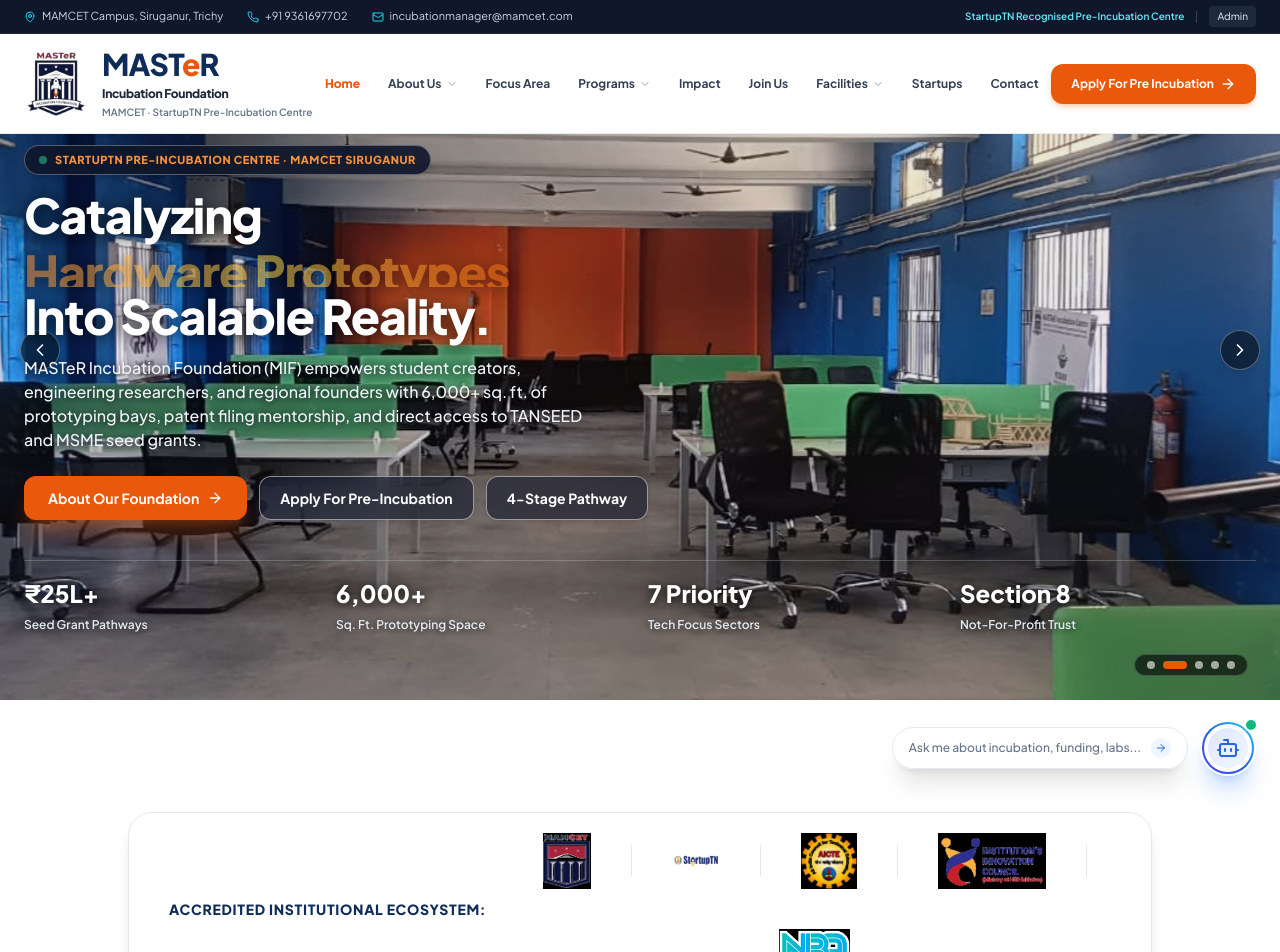
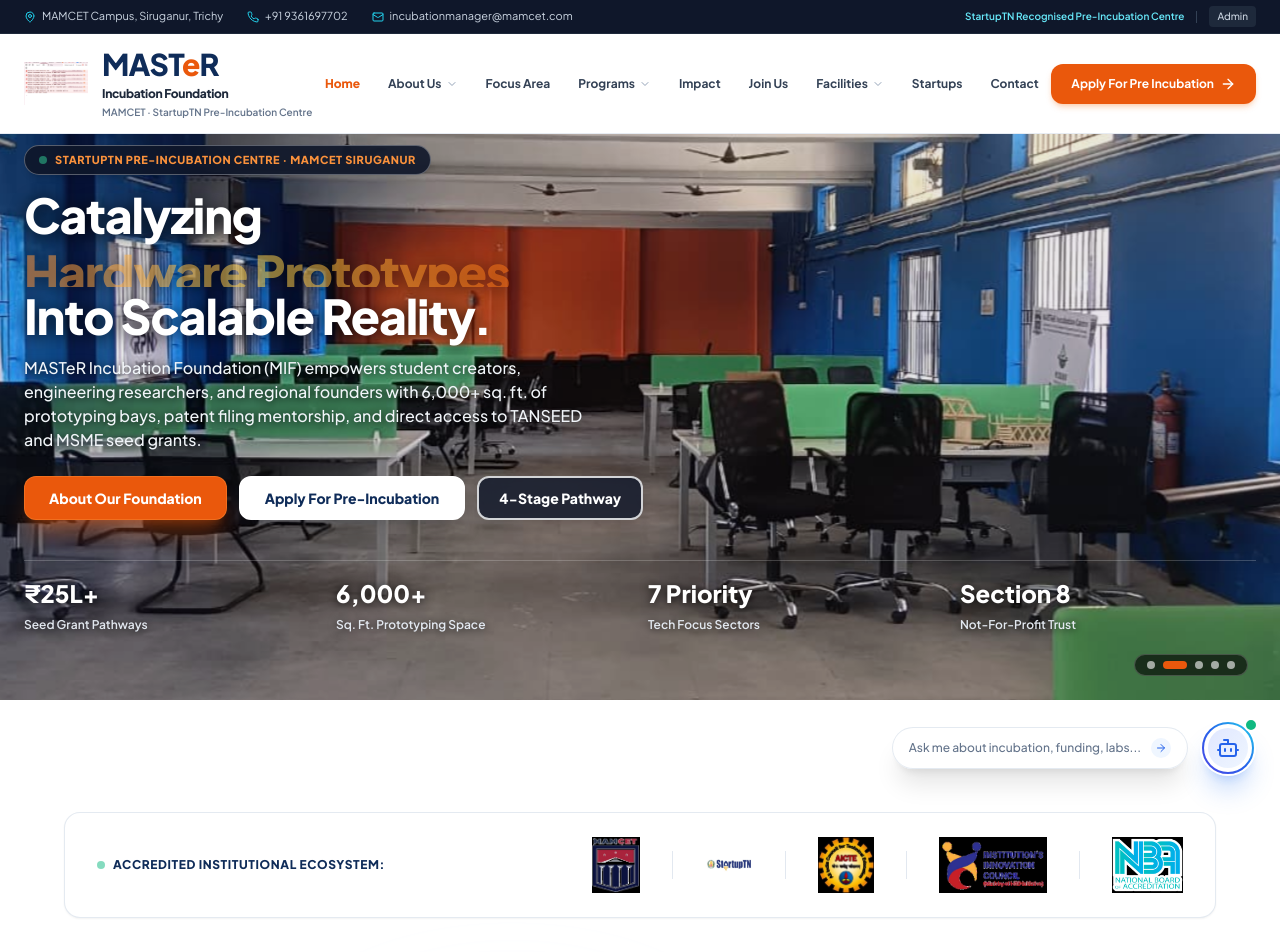
Before and after one commit to MOHAMEDYUNUS-A/incubation, a Next.js app: page / in a window 1280 px wide. Shown: the top 952 px of the page. Built offline with nearby package versions, Linux system fonts and the light colour scheme.

Commit message:
feat: update official logo, add hero item transitions, remove hero SVGs, improve button contrast & hover UI, and fix accredited logos wrap

```diff
--- a/src/app/globals.css
+++ b/src/app/globals.css
@@ -178,12 +178,15 @@
 
 .animate-float {
   animation: float-gentle 5.5s ease-in-out infinite;
+  will-change: transform;
 }
 
 .animate-float-delayed {
   animation: float-gentle 6.5s ease-in-out 1.2s infinite;
+  will-change: transform;
 }
 
 .animate-float-reverse {
   animation: float-reverse 6s ease-in-out infinite;
+  will-change: transform;
 }
--- a/src/components/hero/Hero.tsx
+++ b/src/components/hero/Hero.tsx
@@ -3,13 +3,6 @@
 import React, { useState, useEffect } from "react";
 import Link from "next/link";
 import { motion, AnimatePresence } from "framer-motion";
-import {
-  ArrowRight,
-  ChevronLeft,
-  ChevronRight,
-  Sparkles,
-} from "lucide-react";
-import { Button } from "@/components/ui/button";
 import { useSiteContent } from "@/context/ContentContext";
 
 const ROTATING_TEXTS = [
@@ -85,23 +78,6 @@ export default function Hero({ onOpenAI }: { onOpenAI?: () => void }) {
           />
         </AnimatePresence>
 
-        {/* Carousel Slider Controls */}
-        <button
-          onClick={handlePrevImage}
-          aria-label="Previous Campus Photo"
-          className="absolute left-3 sm:left-5 top-1/2 -translate-y-1/2 z-20 w-9 h-9 sm:w-10 sm:h-10 rounded-full bg-black/50 hover:bg-black/80 text-white backdrop-blur-md border border-white/30 flex items-center justify-center transition-all duration-200 shadow-lg hover:scale-110"
-        >
-          <ChevronLeft className="w-5 h-5" />
-        </button>
-
-        <button
-          onClick={handleNextImage}
-          aria-label="Next Campus Photo"
-          className="absolute right-3 sm:right-5 top-1/2 -translate-y-1/2 z-20 w-9 h-9 sm:w-10 sm:h-10 rounded-full bg-black/50 hover:bg-black/80 text-white backdrop-blur-md border border-white/30 flex items-center justify-center transition-all duration-200 shadow-lg hover:scale-110"
-        >
-          <ChevronRight className="w-5 h-5" />
-        </button>
-
         {/* Carousel Slide Indicators with Orange Active Pill */}
         <div className="absolute bottom-4 sm:bottom-6 right-4 sm:right-8 z-20 flex items-center gap-2 px-3 py-1.5 rounded-full bg-black/60 backdrop-blur-md border border-white/20">
           {heroImages.map((_, idx) => (
@@ -119,19 +95,29 @@ export default function Hero({ onOpenAI }: { onOpenAI?: () => void }) {
         </div>
       </div>
 
-      {/* Main Foreground Content: Clean Typography Directly on Hero (Zero Bounding Box BG) */}
+      {/* Main Foreground Content: Clean Typography Directly on Hero with Staggered Transitions */}
       <div className="relative z-10 container max-w-7xl mx-auto px-4 sm:px-6 my-auto">
         <div className="max-w-xl sm:max-w-2xl text-white">
-          {/* Institutional Top Badge */}
-          <div className="inline-flex items-center gap-2 px-3.5 py-1.5 rounded-full bg-slate-900/90 backdrop-blur-md border border-white/30 text-white text-xs font-semibold mb-4 shadow-md">
+          {/* Institutional Top Badge with Smooth Entrance Transition */}
+          <motion.div
+            initial={{ opacity: 0, y: 15 }}
+            animate={{ opacity: 1, y: 0 }}
+            transition={{ duration: 0.45, delay: 0.1, ease: "easeOut" }}
+            className="inline-flex items-center gap-2 px-3.5 py-1.5 rounded-full bg-slate-900/90 backdrop-blur-md border border-white/30 text-white text-xs font-semibold mb-4 shadow-md"
+          >
             <span className="w-2 h-2 rounded-full bg-emerald-400 animate-pulse" />
             <span className="text-orange-400 font-extrabold uppercase tracking-wider text-[10px] sm:text-[11px]">
               {badgeText}
             </span>
-          </div>
+          </motion.div>
 
-          {/* Minimized Headline (Zero Box Background) */}
-          <h1 className="text-2xl sm:text-3xl md:text-4xl lg:text-5xl font-black text-white tracking-tight font-display leading-[1.15] mb-4 drop-shadow-[0_2px_8px_rgba(0,0,0,0.8)]">
+          {/* Minimized Headline with Dynamic Text Rotation & Transition */}
+          <motion.h1
+            initial={{ opacity: 0, y: 18 }}
+            animate={{ opacity: 1, y: 0 }}
+            transition={{ duration: 0.5, delay: 0.2, ease: "easeOut" }}
+            className="text-2xl sm:text-3xl md:text-4xl lg:text-5xl font-black text-white tracking-tight font-display leading-[1.15] mb-4 drop-shadow-[0_2px_8px_rgba(0,0,0,0.8)]"
+          >
             Catalyzing{" "}
             <span className="inline-block relative overflow-hidden align-baseline">
               <AnimatePresence mode="wait">
@@ -149,65 +135,71 @@ export default function Hero({ onOpenAI }: { onOpenAI?: () => void }) {
             </span>
             <br />
             Into Scalable Reality.
-          </h1>
+          </motion.h1>
 
-          {/* Editorial Narrative with Drop-shadow */}
-          <p className="text-xs sm:text-sm md:text-base text-slate-100 leading-relaxed mb-6 font-medium max-w-xl drop-shadow-[0_1px_4px_rgba(0,0,0,0.9)]">
+          {/* Editorial Narrative with Drop-shadow & Transition */}
+          <motion.p
+            initial={{ opacity: 0, y: 20 }}
+            animate={{ opacity: 1, y: 0 }}
+            transition={{ duration: 0.5, delay: 0.3, ease: "easeOut" }}
+            className="text-xs sm:text-sm md:text-base text-slate-100 leading-relaxed mb-6 font-medium max-w-xl drop-shadow-[0_1px_4px_rgba(0,0,0,0.9)]"
+          >
             {narrativeText || (
               <>
                 <strong className="text-white font-bold">MASTeR Incubation Foundation (MIF)</strong> empowers student creators, researchers, and regional founders with 6,000+ sq. ft. of prototyping labs, patent filing mentorship, and direct access to TANSEED and MSME seed grants.
               </>
             )}
-          </p>
+          </motion.p>
 
-          {/* Action CTAs */}
-          <div className="flex flex-wrap items-center gap-3 mb-10">
+          {/* Action CTAs (High Contrast, Enhanced Hover UI, Zero SVGs) */}
+          <motion.div
+            initial={{ opacity: 0, y: 22 }}
+            animate={{ opacity: 1, y: 0 }}
+            transition={{ duration: 0.55, delay: 0.4, ease: "easeOut" }}
+            className="flex flex-wrap items-center gap-3 mb-10"
+          >
             <Link href="/about">
-              <Button
-                size="sm"
-                className="bg-[#ea580c] hover:bg-[#c2410c] text-white font-bold text-xs sm:text-sm px-6 h-11 rounded-xl shadow-xl shadow-orange-600/30 gap-2 transition-all"
+              <button
+                className="bg-[#ea580c] hover:bg-[#c2410c] text-white font-black text-xs sm:text-sm px-6 h-11 rounded-xl shadow-xl shadow-orange-600/35 hover:shadow-orange-600/50 hover:scale-[1.03] active:scale-[0.98] transition-all duration-200 border border-orange-400/40"
               >
-                <span>About Our Foundation</span>
-                <ArrowRight className="w-4 h-4" />
-              </Button>
+                About Our Foundation
+              </button>
             </Link>
 
             <Link href="/apply">
-              <Button
-                size="sm"
-                variant="outline"
-                className="border-white/50 bg-slate-900/60 hover:bg-slate-900/90 text-white font-bold text-xs sm:text-sm px-5 h-11 rounded-xl backdrop-blur-md transition-all shadow-md"
+              <button
+                className="bg-white hover:bg-slate-100 text-[#0f2c59] hover:text-[#ea580c] font-black text-xs sm:text-sm px-6 h-11 rounded-xl shadow-xl hover:shadow-2xl hover:scale-[1.03] active:scale-[0.98] transition-all duration-200 border-2 border-white"
               >
                 Apply For Pre-Incubation
-              </Button>
+              </button>
             </Link>
 
             <Link href="/programs">
-              <Button
-                size="sm"
-                variant="outline"
-                className="border-white/50 bg-slate-900/60 hover:bg-slate-900/90 text-white font-bold text-xs sm:text-sm px-5 h-11 rounded-xl backdrop-blur-md transition-all shadow-md"
+              <button
+                className="bg-slate-900/80 hover:bg-slate-900 text-white hover:text-white font-black text-xs sm:text-sm px-5 h-11 rounded-xl border-2 border-white/80 hover:border-white backdrop-blur-md shadow-lg hover:scale-[1.03] active:scale-[0.98] transition-all duration-200"
               >
                 4-Stage Pathway
-              </Button>
+              </button>
             </Link>
 
             {onOpenAI && (
-              <Button
+              <button
                 onClick={onOpenAI}
-                size="sm"
-                variant="ghost"
-                className="text-cyan-300 hover:text-white hover:bg-slate-900/60 text-xs px-3.5 h-11 rounded-xl gap-1.5 backdrop-blur-md hidden sm:flex border border-cyan-400/40"
+                className="bg-slate-900/80 hover:bg-slate-900 text-cyan-300 hover:text-cyan-200 font-bold text-xs px-4 h-11 rounded-xl border border-cyan-400/50 backdrop-blur-md shadow-md hidden sm:flex items-center transition-all duration-200 hover:scale-[1.03]"
               >
-                <Sparkles className="w-4 h-4 text-cyan-300" />
-                <span>AI Diagnostic</span>
-              </Button>
+                AI Diagnostic
+              </button>
             )}
-          </div>
+          </motion.div>
         </div>
 
-        {/* Minimal Stats Strip at the bottom of the Hero (Matching Reference Image 1) */}
-        <div className="pt-4 border-t border-white/20 grid grid-cols-2 sm:grid-cols-4 gap-4 text-white drop-shadow-[0_1px_4px_rgba(0,0,0,0.8)]">
+        {/* Minimal Stats Strip at the bottom of the Hero with Transition */}
+        <motion.div
+          initial={{ opacity: 0, y: 24 }}
+          animate={{ opacity: 1, y: 0 }}
+          transition={{ duration: 0.6, delay: 0.5, ease: "easeOut" }}
+          className="pt-4 border-t border-white/20 grid grid-cols-2 sm:grid-cols-4 gap-4 text-white drop-shadow-[0_1px_4px_rgba(0,0,0,0.8)]"
+        >
           <div>
             <span className="block text-xl sm:text-2xl font-black text-white font-display">₹25L+</span>
             <span className="text-slate-200 text-xs font-semibold">Seed Grant Pathways</span>
@@ -224,7 +216,7 @@ export default function Hero({ onOpenAI }: { onOpenAI?: () => void }) {
             <span className="block text-lg sm:text-2xl font-black text-white font-display">Section 8</span>
             <span className="text-slate-200 text-xs font-semibold">Not-For-Profit Trust</span>
           </div>
-        </div>
+        </motion.div>
       </div>
     </section>
   );
--- a/src/components/navigation/Navbar.tsx
+++ b/src/components/navigation/Navbar.tsx
@@ -121,7 +121,7 @@ export default function Navbar() {
             <Link href="/" className="flex items-center gap-2.5 sm:gap-3.5 group shrink-0">
               <div className="relative w-12 h-12 sm:w-14 sm:h-14 md:w-16 md:h-16 flex items-center justify-center shrink-0 group-hover:scale-105 transition-transform duration-300">
                 <img
-                  src="/logos/master-incubation-logo-transparent.png"
+                  src="/logos/official-mif-logo.png"
                   alt="MASTeR Incubation Foundation Logo"
                   className="w-full h-full object-contain drop-shadow-xs"
                 />
--- a/src/components/sections/Footer.tsx
+++ b/src/components/sections/Footer.tsx
@@ -28,7 +28,7 @@ export default function Footer() {
             <Link href="/" className="flex items-center gap-3">
               <div className="w-12 h-12 rounded-2xl bg-white p-1.5 flex items-center justify-center border border-white/20 shadow-md">
                 <img
-                  src="/logos/master-incubation-logo.png"
+                  src="/logos/official-mif-logo.png"
                   alt="MASTeR Incubation Foundation Logo"
                   className="w-full h-full object-contain"
                 />
--- a/src/components/sections/WelcomeSection.tsx
+++ b/src/components/sections/WelcomeSection.tsx
@@ -26,64 +26,67 @@ export default function WelcomeSection() {
       </div>
 
       <div className="container max-w-7xl mx-auto px-4 sm:px-6 relative z-10">
-        {/* ================= Accredited Institutional Logos Strip (Significantly Bigger & Prominent) ================= */}
+        {/* ================= Accredited Institutional Logos Strip (Single Balanced Row, Prominent & Never Wrapping) ================= */}
         <div className="flex justify-center mb-14">
-          <div className="w-full max-w-5xl px-6 sm:px-10 py-5 rounded-3xl bg-white border border-slate-200 shadow-lg flex flex-col md:flex-row items-center justify-between gap-5 sm:gap-8">
-            <span className="text-xs sm:text-sm font-black text-[#0f2c59] uppercase tracking-wider whitespace-nowrap text-center md:text-left">
-              Accredited Institutional Ecosystem:
-            </span>
+          <div className="w-full max-w-6xl px-6 sm:px-8 py-4 sm:py-5 rounded-2xl bg-white border border-slate-200/90 shadow-sm flex flex-col lg:flex-row items-center justify-between gap-4 sm:gap-6">
+            <div className="flex items-center gap-2 shrink-0">
+              <span className="w-2 h-2 rounded-full bg-emerald-500 animate-pulse" />
+              <span className="text-[11px] sm:text-xs font-black text-[#0f2c59] uppercase tracking-wider whitespace-nowrap">
+                Accredited Institutional Ecosystem:
+              </span>
+            </div>
 
-            <div className="flex flex-wrap items-center justify-center gap-6 sm:gap-8 md:gap-10">
+            <div className="flex items-center justify-between sm:justify-end gap-4 sm:gap-6 md:gap-8 overflow-x-auto w-full lg:w-auto py-1 scrollbar-none">
               {/* MAMCET Logo */}
-              <div className="flex items-center hover:scale-105 transition-transform" title="M.A.M. College of Engineering and Technology">
+              <div className="shrink-0 flex items-center hover:scale-105 transition-transform" title="M.A.M. College of Engineering and Technology">
                 <img
                   src="/logos/mamcet-logo.png"
                   alt="MAMCET"
-                  className="h-10 sm:h-12 md:h-14 object-contain drop-shadow-2xs"
+                  className="h-10 sm:h-12 md:h-14 w-auto object-contain drop-shadow-2xs"
                 />
               </div>
 
-              <div className="h-8 w-px bg-slate-200 hidden sm:block" />
+              <div className="h-7 w-px bg-slate-200 shrink-0 hidden sm:block" />
 
               {/* StartupTN Logo */}
-              <div className="flex items-center hover:scale-105 transition-transform" title="StartupTN Pre-Incubation Centre">
+              <div className="shrink-0 flex items-center hover:scale-105 transition-transform" title="StartupTN Pre-Incubation Centre">
                 <img
                   src="/logos/startuptn.jpg"
                   alt="StartupTN"
-                  className="h-9 sm:h-11 md:h-12 object-contain rounded-md drop-shadow-2xs"
+                  className="h-9 sm:h-11 md:h-12 w-auto object-contain rounded drop-shadow-2xs"
                 />
               </div>
 
-              <div className="h-8 w-px bg-slate-200 hidden sm:block" />
+              <div className="h-7 w-px bg-slate-200 shrink-0 hidden sm:block" />
 
               {/* AICTE Logo */}
-              <div className="flex items-center hover:scale-105 transition-transform" title="All India Council for Technical Education">
+              <div className="shrink-0 flex items-center hover:scale-105 transition-transform" title="All India Council for Technical Education">
                 <img
                   src="/logos/aicte-logo.png"
                   alt="AICTE"
-                  className="h-10 sm:h-12 md:h-14 object-contain drop-shadow-2xs"
+                  className="h-10 sm:h-12 md:h-14 w-auto object-contain drop-shadow-2xs"
                 />
               </div>
 
-              <div className="h-8 w-px bg-slate-200 hidden sm:block" />
+              <div className="h-7 w-px bg-slate-200 shrink-0 hidden sm:block" />
 
               {/* IIC Logo */}
-              <div className="flex items-center hover:scale-105 transition-transform" title="Institution's Innovation Council">
+              <div className="shrink-0 flex items-center hover:scale-105 transition-transform" title="Institution's Innovation Council">
                 <img
                   src="/logos/iic-logo.png"
                   alt="IIC"
-                  className="h-10 sm:h-12 md:h-14 object-contain drop-shadow-2xs"
+                  className="h-10 sm:h-12 md:h-14 w-auto object-contain drop-shadow-2xs"
                 />
               </div>
 
-              <div className="h-8 w-px bg-slate-200 hidden sm:block" />
+              <div className="h-7 w-px bg-slate-200 shrink-0 hidden sm:block" />
 
               {/* NBA Logo */}
-              <div className="flex items-center hover:scale-105 transition-transform" title="National Board of Accreditation">
+              <div className="shrink-0 flex items-center hover:scale-105 transition-transform" title="National Board of Accreditation">
                 <img
                   src="/logos/nba-logo.png"
                   alt="NBA"
-                  className="h-10 sm:h-12 md:h-14 object-contain drop-shadow-2xs"
+                  className="h-10 sm:h-12 md:h-14 w-auto object-contain drop-shadow-2xs"
                 />
               </div>
             </div>
```
Also changed, not shown: public/logos/official-mif-logo.png (added), 1 other file (tests, documents, lock files or other folders).
